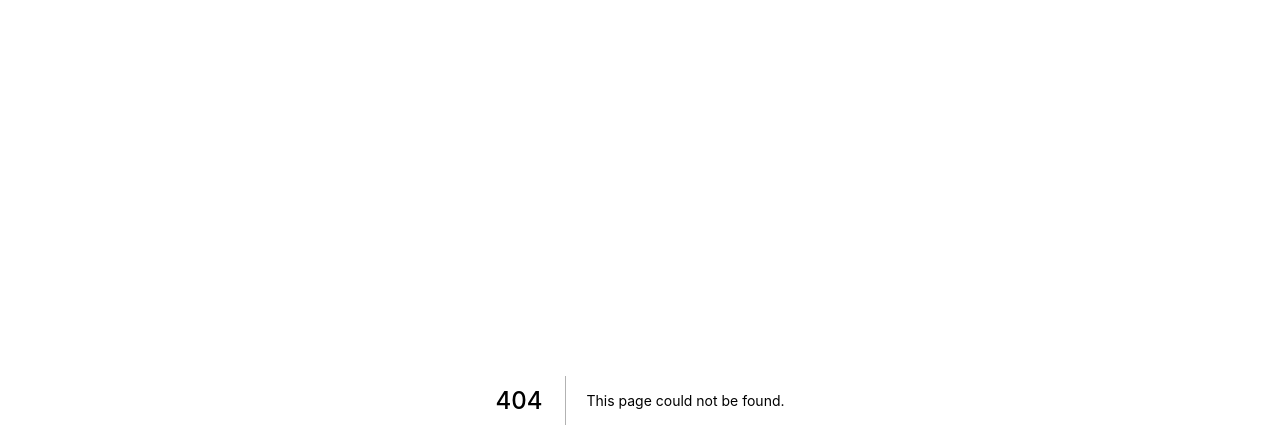
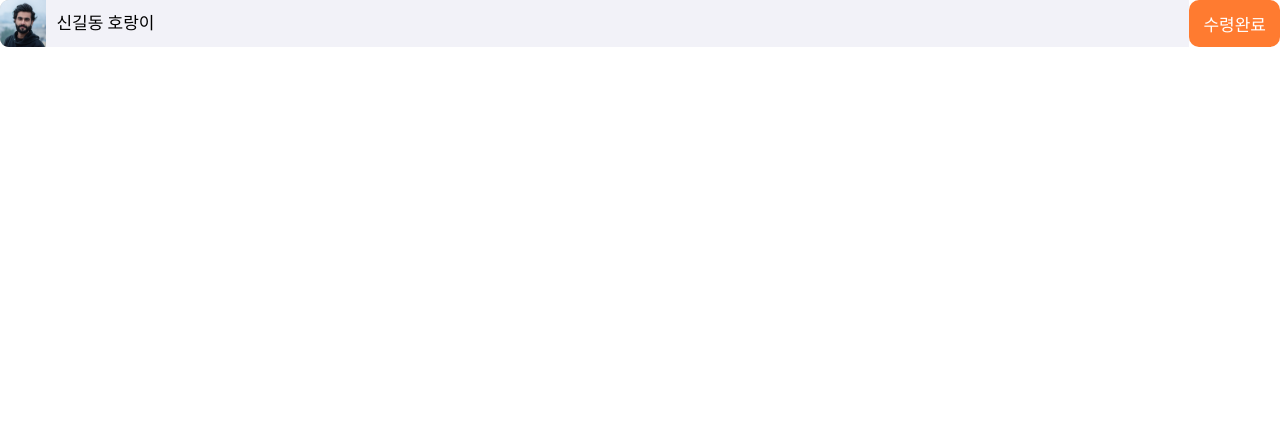
Before and after one commit to naeggeodo/naeggeodo-web, a Next.js app: page /check-deposit in a window 1280 px wide. Before the commit this address had no page. Shown: the top 448 px of the page. Built offline with nearby package versions, Linux system fonts and the light colour scheme.

Commit message:
feat : 돈을 받으셨나요 페이지 수령완료 버튼 ui 구현

```diff
--- /dev/null
+++ b/src/components/check-deposit/CheckDepositItem.tsx
@@ -0,0 +1,35 @@
+import Image from 'next/image';
+import React from 'react';
+
+import styled from 'styled-components';
+import profile from '../../assets/img/profile.svg';
+import palette from '../../styles/palette';
+import CompleteDepositButton from './CompleteDepositButton';
+
+const CheckDepositItem = ({ userNickName }: { userNickName: string }) => {
+  return (
+    <Container>
+      <Image src={profile} width={52} height={52} />
+      <NickNameWrapper>{userNickName}</NickNameWrapper>
+      <CompleteDepositButton />
+    </Container>
+  );
+};
+
+const Container = styled.div`
+  display: flex;
+  align-items: center;
+  width: 100%;
+`;
+
+const NickNameWrapper = styled.div`
+  display: flex;
+  width: 100%;
+  align-items: center;
+  padding-left: 10px;
+  height: 47px;
+  font-size: 17px;
+  background-color: ${palette.bgGray};
+`;
+
+export default CheckDepositItem;
--- /dev/null
+++ b/src/components/check-deposit/CompleteDepositButton.tsx
@@ -0,0 +1,24 @@
+import React from 'react';
+import styled from 'styled-components';
+import palette from '../../styles/palette';
+
+const CompleteDepositButton = () => {
+  return <Button>수령완료</Button>;
+};
+
+const Button = styled.button`
+  display: flex;
+  justify-content: center;
+  align-items: center;
+  font-family: 'spoqa';
+  background-color: ${palette.mainOrange};
+  color: #ffffff;
+  font-size: 17px;
+  border: none;
+  outline: none;
+  border-radius: 10px;
+  width: 100px;
+  height: 47px;
+`;
+
+export default CompleteDepositButton;
--- /dev/null
+++ b/src/pages/check-deposit.tsx
@@ -0,0 +1,12 @@
+import React from 'react';
+import CheckDepositItem from '../components/check-deposit/CheckDepositItem';
+
+const CheckDeposit = () => {
+  return (
+    <div>
+      <CheckDepositItem userNickName='신길동 호랑이' />
+    </div>
+  );
+};
+
+export default CheckDeposit;
```
Also changed, not shown: src/assets/img/profile.svg (added).
